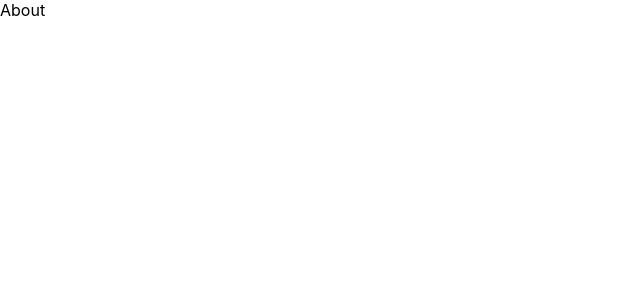
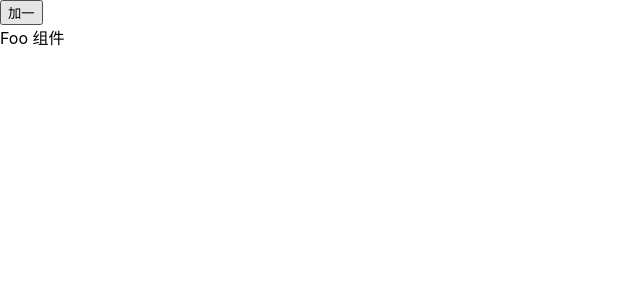
Before and after one commit to liiiku/react-hooks-pwa, a React app: page / in a window 1280 px wide. Shown: the top 300 px of the page, without its empty margins (0-640 px from the left). Built offline with nearby package versions, Linux system fonts and the light colour scheme.

Commit message:
feat:memo的简单使用

```diff
--- a/src/About.js
+++ /dev/null
@@ -1,7 +0,0 @@
-import React, { Component } from 'react';
-
-export default class About extends Component {
-  render() {
-    return <div>About</div>
-  }
-}
--- a/src/App.js
+++ b/src/App.js
@@ -1,34 +1,39 @@
-import React, { Component, lazy, Suspense } from 'react';
+import React, { Component, PureComponent, memo } from 'react';
 import './App.css';
 
-const About = lazy(() => import(/* webpackChunkName: "about" */'./About'));
+// class Foo extends PureComponent {
+//   // 如果上面没有用pureComponent 的话， pureComponet 只有传入属性本身的对比，如果属性的内部发生了变化，就没有办法了
+//   // shouldComponentUpdate(nextProps, nextState) {
+//   //   console.log('nextProps', nextProps)
+//   //   if (nextProps.name === this.props.name) {
+//   //     return false;
+//   //   }
 
-// ErrorBoundary 捕获组件渲染错误的组件 componentDidCatch
+//   //   return true;
+//   // }
+//   render() {
+//     console.log('hello foo!')
+//     return null;
+//   }
+// }
+const Foo = memo(function Foo () {
+  console.log('foo render');
+  return (
+    <div>Foo 组件</div>
+  )
+})
 
 class App extends Component {
   state = {
-    hasError: false
+    count: 0
   }
-  // componentDidCatch() {
-  //   this.setState({
-  //     hasError: true
-  //   })
-  // }
-  static getDerivedStateFromError() {
-    return {
-      hasError: true
-    }
-  }
-  render() {
-    if (this.state.hasError) {
-      return <div>error!</div>
-    }
-
+  render () {
     return (
       <div>
-        <Suspense fallback={<div>Loading...</div>}>
-          <About />
-        </Suspense>
+        <button
+          onClick={() => this.setState({count: this.state.count + 1})}
+        >加一</button>
+        <Foo name="App" />
       </div>
     )
   }
```
